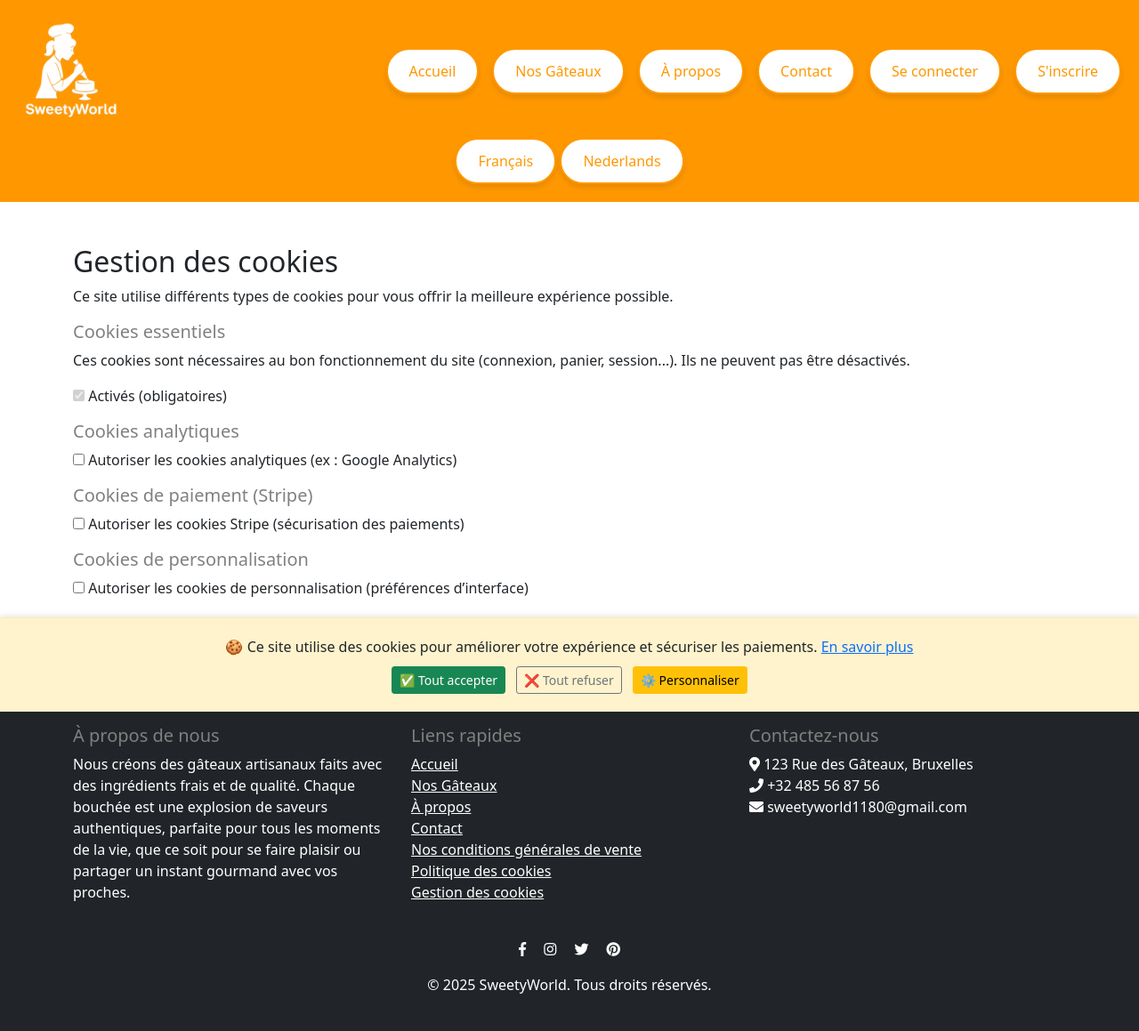
After one commit to MaouanYassir/sweetyworld, a Django app: template templates/shop/cookies_settings.html in a window 1280 px wide. The commit adds this page. Shown: the whole page at 89% size. Run offline with Django 5.2, Linux system fonts and the light colour scheme; the template is opened without the code that fills it, so the values that code supplies are empty; some libraries are stand-ins or nearby versions.

Commit message:
ajout complet du système de gestion des cookies RGPD (bandeau, choix, suppression, réinitialisation)

```diff
--- a/shop/urls.py
+++ b/shop/urls.py
@@ -4,6 +4,7 @@ from rest_framework.routers import DefaultRouter
 from shop.views.API_view import OrderListView, ProductViewSet, OrderDetailView
 from shop.views.CGV_view import CGV_view
 from shop.views.cookie_view import cookies_policy
+from shop.views.cookies_settings_view import cookies_settings_view
 from shop.views.generate_invoice_view import generate_invoice
 from shop.views.payment_cancel_view import payment_cancel
 from shop.views.payment_success_confirmation_view import payment_success_confirmation
@@ -55,6 +56,7 @@ urlpatterns = [
     path('invoice/<int:order_id>/', generate_invoice, name='generate_invoice'),
     path('CGV/', CGV_view, name='CGV_view'),
     path('cookies/', cookies_policy, name='cookies_policy'),
+    path('cookies_settings/', cookies_settings_view, name='cookies_settings'),
 
     # api des commandes http://127.0.0.1:8000/api/orders/
     path('api/orders/', OrderListView.as_view(), name='order_list'),
--- a/shop/views/cart_view.py
+++ b/shop/views/cart_view.py
@@ -165,8 +165,6 @@ def check_quota(request):   # fonction qui contrôle le quota sans créer l'orde
     })
 
 
-
-
 def add_to_cart_view(request, slug):
     # Récupérer ou créer un panier pour l'utilisateur connecté
     cart_user, cart_user_created = Cart.objects.get_or_create(user=request.user)
@@ -190,6 +188,7 @@ def add_to_cart_view(request, slug):
     else:
         # Redirection classique si ce n'est pas une requête AJAX
         return redirect("cart_view")
+
 
 
 def remove_from_cart_view(request, slug):
--- a/templates/base.html
+++ b/templates/base.html
@@ -59,6 +59,32 @@
 
     {% block scripts %}
     {% endblock %}
+{% if not request.COOKIES.cookies_choice_made %}
+<div id="cookie-banner" style="position: fixed; bottom: 0; width: 100%; background: #fff3cd; padding: 20px; border-top: 1px solid #ffecb5; text-align: center; z-index: 9999; box-shadow: 0 -2px 6px rgba(0,0,0,0.1);">
+  <p style="margin-bottom: 10px;">
+    🍪 Ce site utilise des cookies pour améliorer votre expérience et sécuriser les paiements.
+    <a href="{% url 'cookies_policy' %}" style="text-decoration: underline;">En savoir plus</a>
+  </p>
+
+  <form method="post" action="{% url 'cookies_settings' %}" style="display: inline;">
+    {% csrf_token %}
+    <input type="hidden" name="analytics" value="true">
+    <input type="hidden" name="stripe" value="true">
+    <input type="hidden" name="personalization" value="true">
+    <button type="submit" class="btn btn-sm btn-success mx-1">✅ Tout accepter</button>
+  </form>
+
+  <form method="post" action="{% url 'cookies_settings' %}" style="display: inline;">
+    {% csrf_token %}
+    <button type="submit" class="btn btn-sm btn-outline-secondary mx-1">❌ Tout refuser</button>
+  </form>
+
+  <a href="{% url 'cookies_settings' %}" class="btn btn-sm btn-warning mx-1">⚙️ Personnaliser</a>
+</div>
+{% endif %}
+
+
+
 </body>
 
 </html>
--- a/templates/partials/footer.html
+++ b/templates/partials/footer.html
@@ -20,7 +20,7 @@
                     <li><a href="{% url 'contact_view' %}" class="text-white">{% trans "Contact" %}</a></li>
                     <li><a href="{% url 'CGV_view' %}" class="text-white">{% trans "Nos conditions générales de vente" %}</a></li>
                     <li><a href="{% url 'cookies_policy' %}" class="text-white">{% trans "Politique des cookies" %}</a></li>
-                    <li><a href="#" onclick="showCookieSettings()" class="text-white">{% trans "Gestion des cookies" %}</a></li>
+                    <li><a href="{% url 'cookies_settings' %}" class="text-white">{% trans "Gestion des cookies" %}</a></li>
                 </ul>
             </div>
 
--- /dev/null
+++ b/templates/shop/cookies_settings.html
@@ -0,0 +1,49 @@
+{% extends 'base.html' %}
+{% load static %}
+{% load i18n %}
+
+{% block content %}
+<div class="container py-5">
+  <h2>Gestion des cookies</h2>
+  <p>Ce site utilise différents types de cookies pour vous offrir la meilleure expérience possible.</p>
+
+  <form method="post">
+    {% csrf_token %}
+
+    <div class="mb-3">
+      <h5>Cookies essentiels</h5>
+      <p>Ces cookies sont nécessaires au bon fonctionnement du site (connexion, panier, session...). Ils ne peuvent pas être désactivés.</p>
+      <input type="checkbox" checked disabled> Activés (obligatoires)
+    </div>
+
+    <div class="mb-3">
+      <h5>Cookies analytiques</h5>
+      <label>
+        <input type="checkbox" name="analytics"
+          {% if request.COOKIES.analytics == 'true' %}checked{% endif %}>
+        Autoriser les cookies analytiques (ex : Google Analytics)
+      </label>
+    </div>
+
+    <div class="mb-3">
+      <h5>Cookies de paiement (Stripe)</h5>
+      <label>
+        <input type="checkbox" name="stripe"
+          {% if request.COOKIES.stripe == 'true' %}checked{% endif %}>
+        Autoriser les cookies Stripe (sécurisation des paiements)
+      </label>
+    </div>
+
+    <div class="mb-3">
+      <h5>Cookies de personnalisation</h5>
+      <label>
+        <input type="checkbox" name="personalization"
+          {% if request.COOKIES.personalization == 'true' %}checked{% endif %}>
+        Autoriser les cookies de personnalisation (préférences d’interface)
+      </label>
+    </div>
+
+    <button type="submit" class="btn btn-primary mt-3">Enregistrer mes préférences</button>
+  </form>
+</div>
+{% endblock %}
```
Also changed, not shown: accounts/views.py (+26 -22 lines), shop/views/cookies_settings_view.py (added, +29 -0 lines), db.sqlite3.
